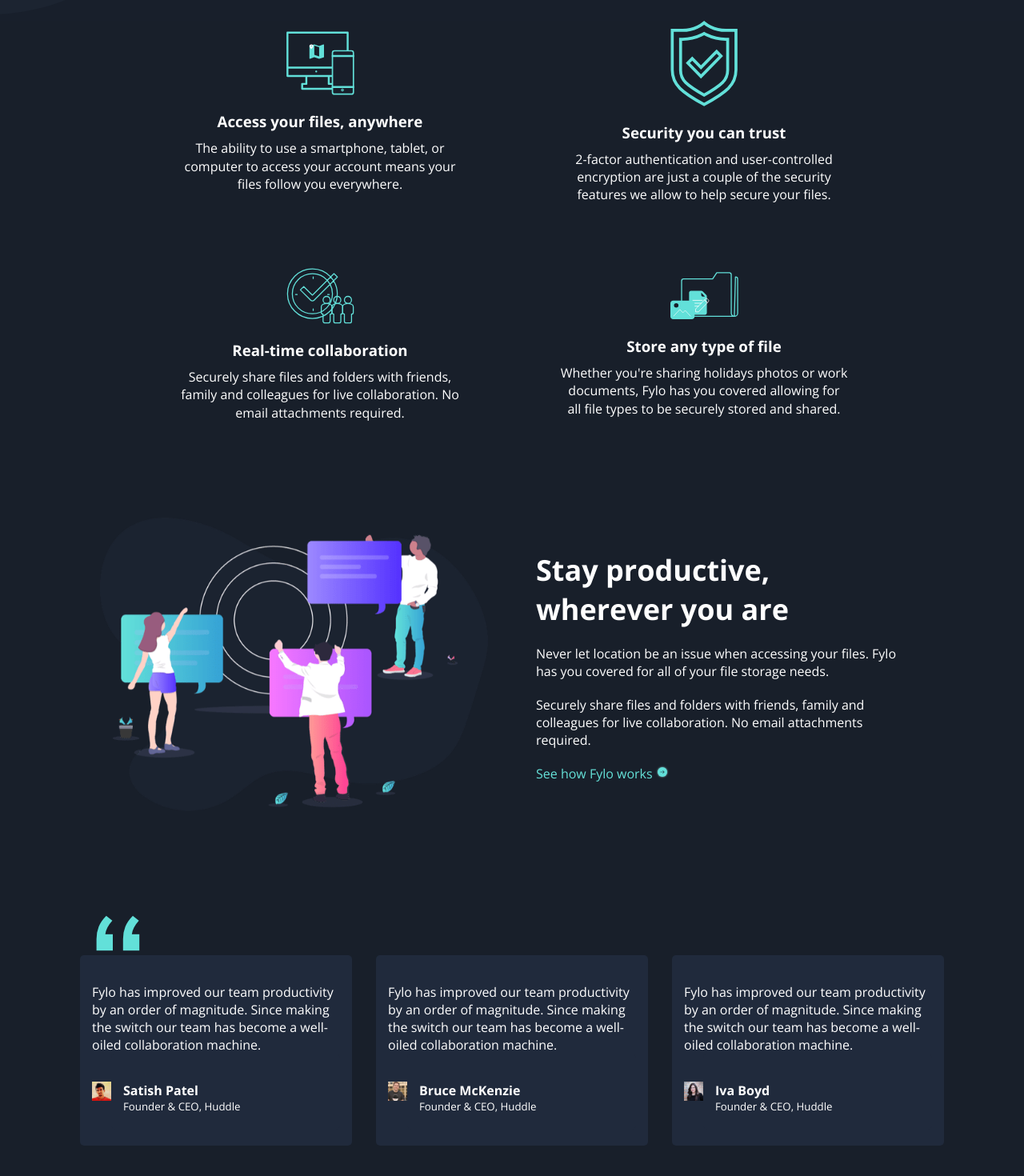
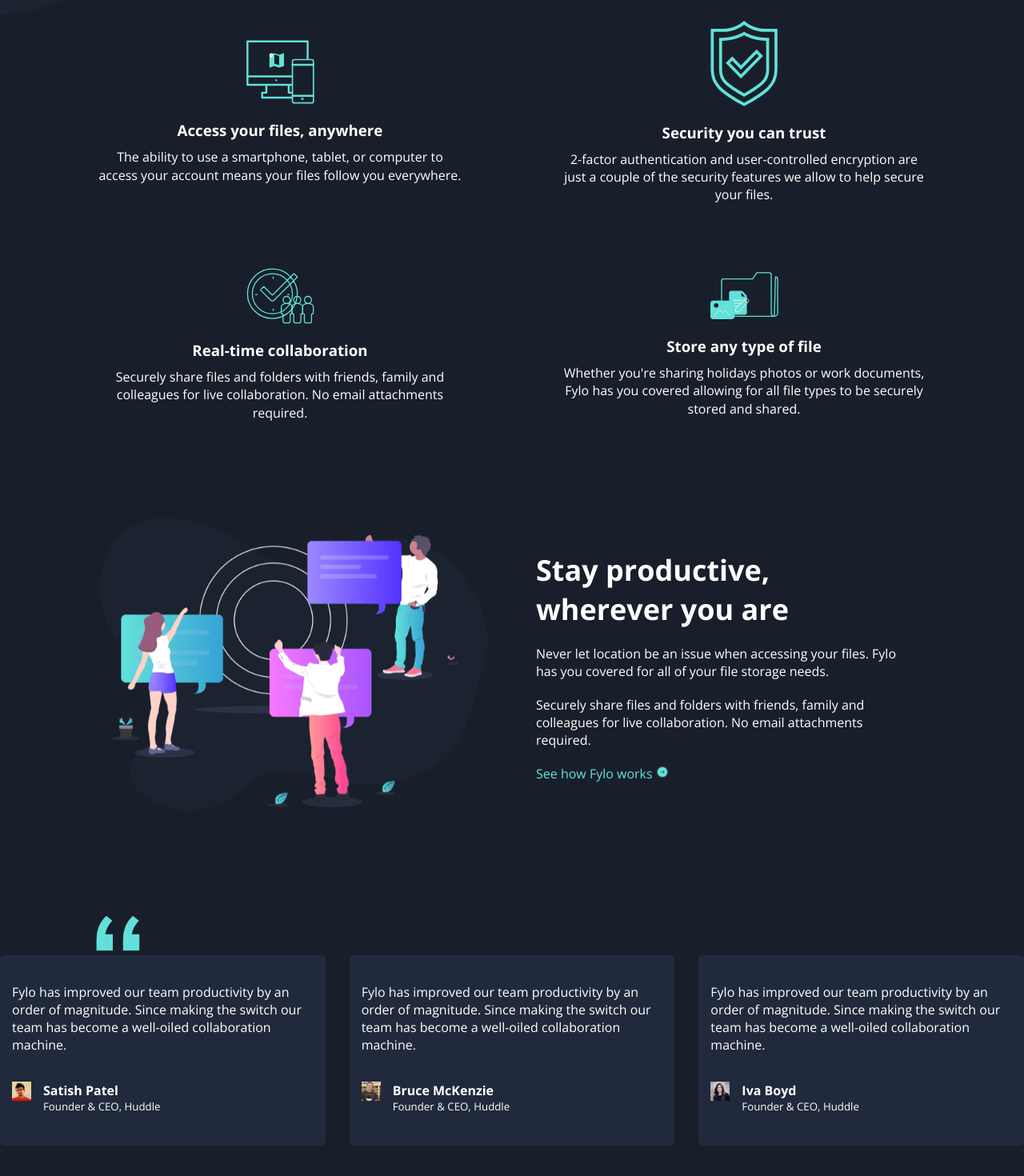
Before and after one commit to data-sets/fylo-dark-theme, a React (Create React App) app: page / in a window 1280 px wide. Shown: the part 1013-2483 px from the top of the page at 80% size. Built offline with nearby package versions, Linux system fonts and the light colour scheme.

Commit message:
added: production section

```diff
--- a/src/scss/globals/_main.scss
+++ b/src/scss/globals/_main.scss
@@ -110,7 +110,7 @@
       max-width: 1080px;
       width: 100%;
       margin: 0 auto;
-      padding-inline: 100px;
+
       padding-bottom: 120px;
       gap: 80px;
       li {
@@ -178,9 +178,9 @@
 
   &__testimonial--section {
     display: grid;
-    grid-template-columns: repeat(3, 1fr);
+    grid-template-columns: repeat(auto-fit, minmax(320px, 1fr));
     gap: 30px;
-    max-width: 1080px;
+    max-width: 1280px;
     margin: 0 auto;
     padding-bottom: 150px;
     div {
```
Also changed, not shown: src/dist/style.css, 1 other file (tests, documents, lock files or other folders).
